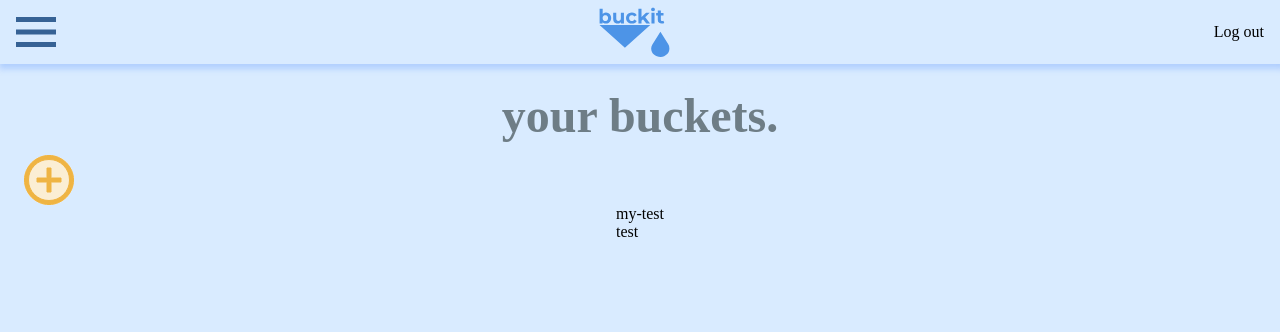
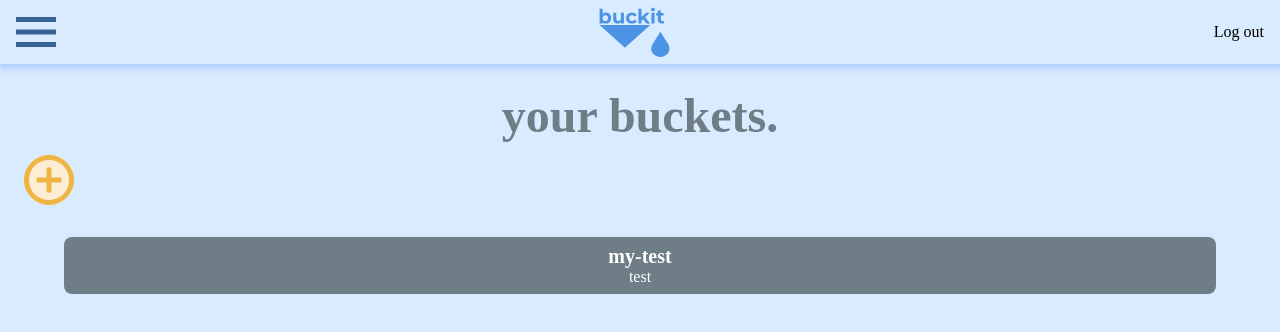
Before and after one commit to rdghosal/buckit, a Next.js app: page /buckets in a window 1280 px wide. Shown: the top 332 px of the page. Built offline with nearby package versions, Linux system fonts and the light colour scheme.

Commit message:
add styling to buckets and adjust margins in bucket menu page

```diff
--- /dev/null
+++ b/src/components/bucket/Bucket.module.css
@@ -0,0 +1,15 @@
+.listMode {
+    width: 90vw;
+    background-color: #6E7D86;
+    display: flex;
+    flex-direction: column;
+    align-items: center;
+    color: #FFFFFF;
+    border-radius: 8px;
+    padding: 0.5rem;
+}
+
+.bucketTitle {
+    font-size: 1.25rem;
+    font-weight: 600;
+}
--- a/src/components/bucket/Bucket.tsx
+++ b/src/components/bucket/Bucket.tsx
@@ -1,3 +1,6 @@
+import styles from './Bucket.module.css';
+
+
 // TODO: add styles
 interface IBucketProps {
     title: string;
@@ -6,8 +9,8 @@ interface IBucketProps {
 
 const Bucket = ({title, description}: IBucketProps): JSX.Element => {
     return (
-        <div>
-            <div>
+        <div className={styles.listMode}>
+            <div className={styles.bucketTitle}>
                 {title}
             </div>
             <div>
--- a/src/components/page/VerticalContainer.module.css
+++ b/src/components/page/VerticalContainer.module.css
@@ -0,0 +1,5 @@
+.container {
+    display: flex;
+    flex-direction: column;
+    justify-content: space-evenly;
+}
--- a/src/components/page/VerticalContainer.tsx
+++ b/src/components/page/VerticalContainer.tsx
@@ -1,4 +1,4 @@
-import './VerticalContainer.module.css';
+import styles from './VerticalContainer.module.css';
 
 interface IVerticalContainerProps {
     children: JSX.Element;
@@ -6,7 +6,9 @@ interface IVerticalContainerProps {
 
 const VerticalContainer = ({children}: IVerticalContainerProps) => {
     return (
-        <div style={{ display: 'flex', flexDirection: 'column'}}>
+        <div
+            style={{ display: 'flex', flexDirection: 'column'}}
+            className={styles.container}>
             { children }
         </div>
     )
--- a/src/pages/buckets/index.tsx
+++ b/src/pages/buckets/index.tsx
@@ -16,7 +16,8 @@ export default function BucketsMenu() {
             flexDirection: 'row',
             alignItems: 'left',
             width: '100%',
-            paddingLeft: '1.5rem'}}>
+            paddingLeft: '1.5rem',
+            marginBottom: '2rem'}}>
             <AddItemButton onClick={moveToBucketForm}/>
         </div>
         <VerticalContainer>
```
